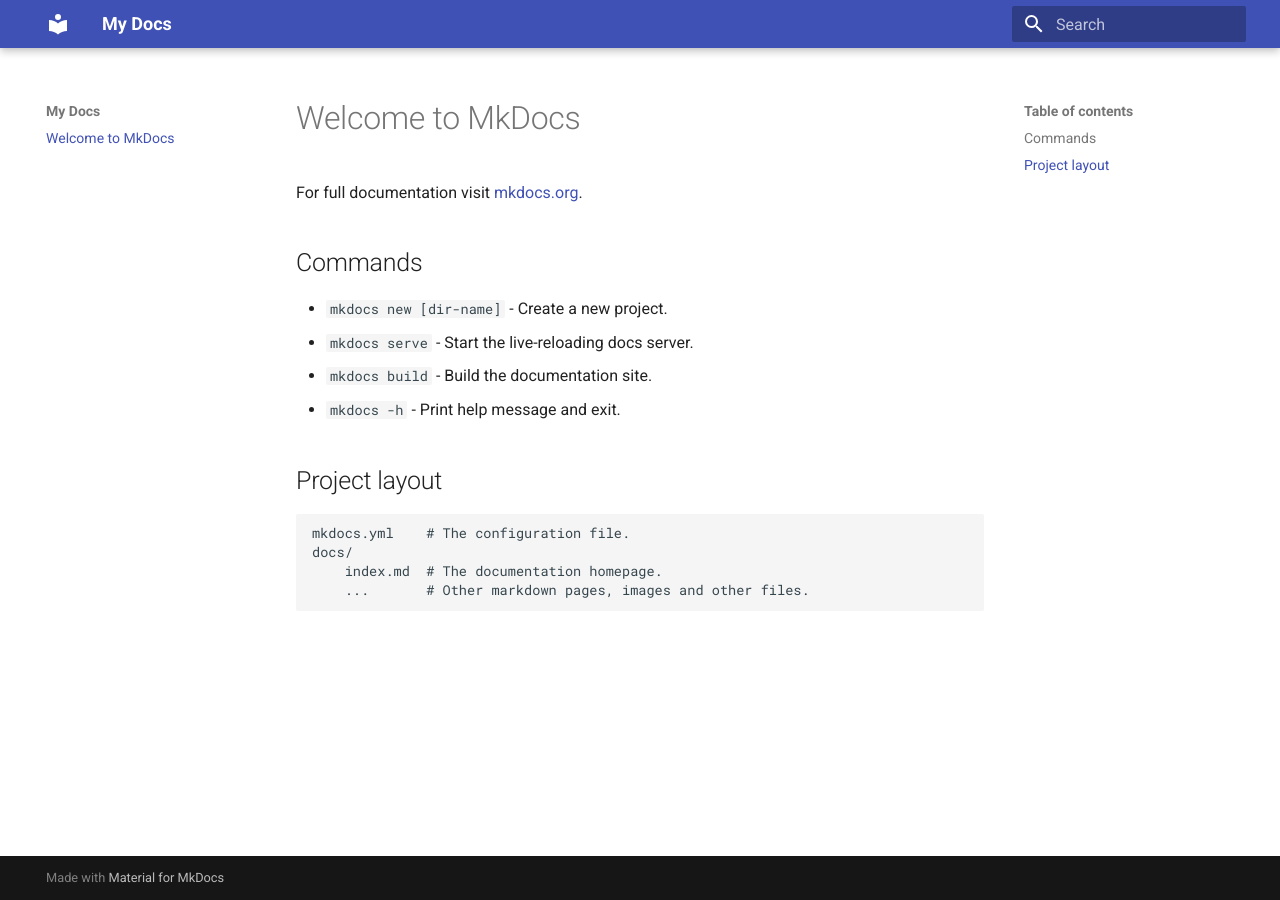
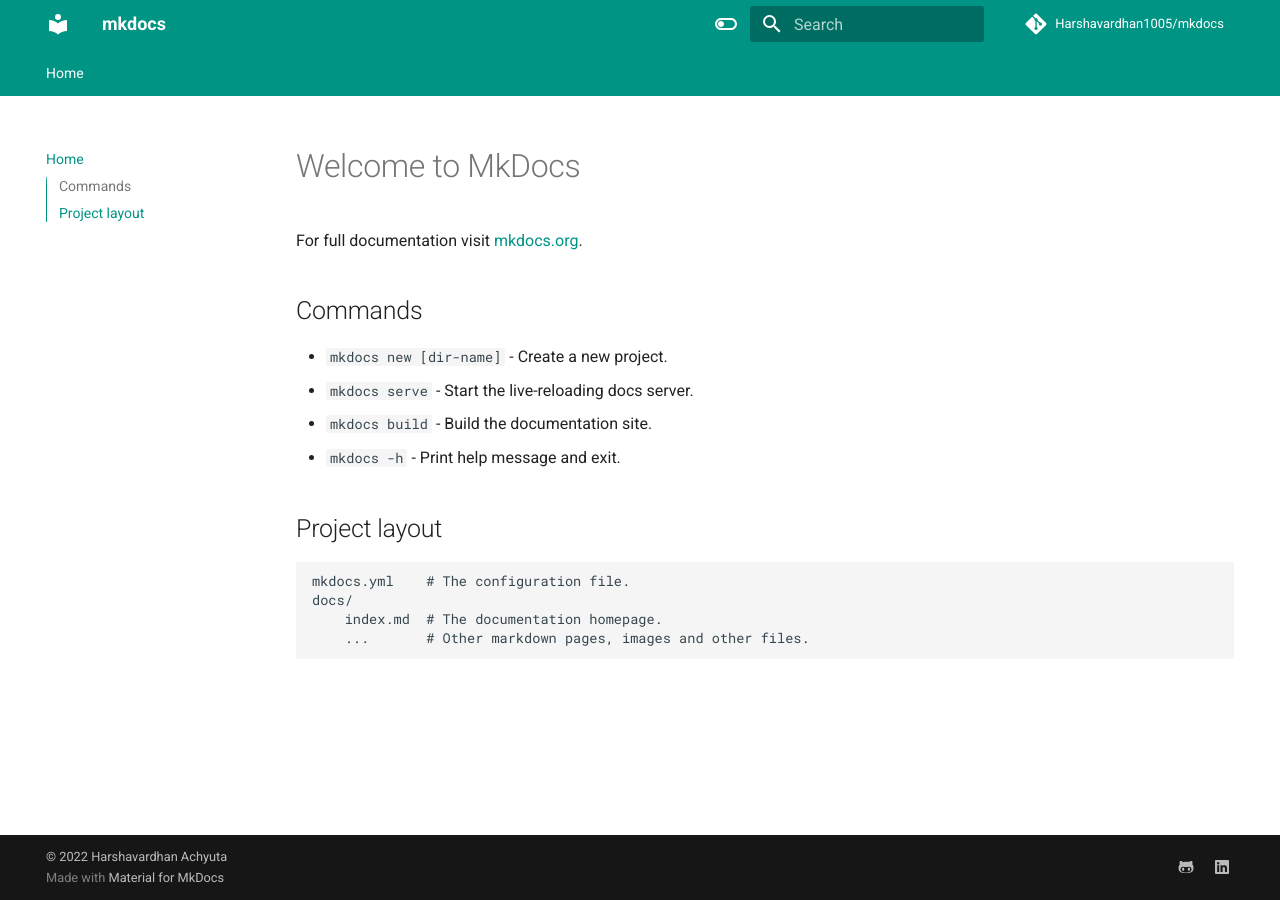
Before and after one commit to Harshavardhan1005/mkdocs, an MkDocs documentation site: the page built from docs/index.md, in a window 1280 px wide. Built offline with MkDocs 1.6.1 and Material for MkDocs 9.7.7, drawn with Linux system fonts in a browser that asks for light colours; comment, search, counter and statistics services are not loaded.

Commit message:
final commit

```diff
--- a/mkdocs.yml
+++ b/mkdocs.yml
@@ -1,3 +1,68 @@
-site_name: My Docs
+# Project information
+site_name: mkdocs
+# defeine TOC or order of website-
+nav:
+  - Home: index.md
+
+site_author: harshavardhan Achyuta
+site_description: >-
+  DESCRIPTION
+# Repository
+repo_name: Harshavardhan1005/mkdocs
+repo_url: https://github.com/Harshavardhan1005/mkdocs
+
+# Configuration
 theme:
-    name: material
+  name: material
+  features:
+    - navigation.tabs
+    - navigation.sections
+    - toc.integrate
+    - navigation.top
+  language: en
+  palette:
+    - scheme: default
+      toggle:
+        icon: material/toggle-switch-off-outline
+        name: Switch to dark mode
+      primary: teal           # change colour
+      accent: purple
+    - scheme: slate
+      toggle:
+        icon: material/toggle-switch
+        name: Switch to light mode
+      primary: teal
+      accent: lime
+  # logo: PyTorch_logo_icon.svg
+
+extra:
+  social:
+    - icon: fontawesome/brands/github-alt
+      link: https://github.com/Harshavardhan1005
+    - icon: fontawesome/brands/linkedin
+      link: https://linkedin.com/in/harshavardhan1005
+
+extra_javascript:
+  - javascripts/mathjax.js
+  - https://polyfill.io/v3/polyfill.min.js #?features=es6
+  - https://cdn.jsdelivr.net/npm/mathjax@3/es5/tex-mml-chtml.js
+
+markdown_extensions:
+  - pymdownx.highlight:
+      anchor_linenums: true
+  - pymdownx.inlinehilite
+  - pymdownx.snippets
+  - admonition
+  - pymdownx.arithmatex:
+      generic: true
+  - footnotes
+  - pymdownx.details
+  - pymdownx.superfences
+  - pymdownx.mark
+
+
+plugins:
+  - search
+
+copyright: |
+  &copy; 2022 <a href="https://github.com/Harshavardhan1005"  target="_blank" rel="noopener">Harshavardhan Achyuta</a>
```
